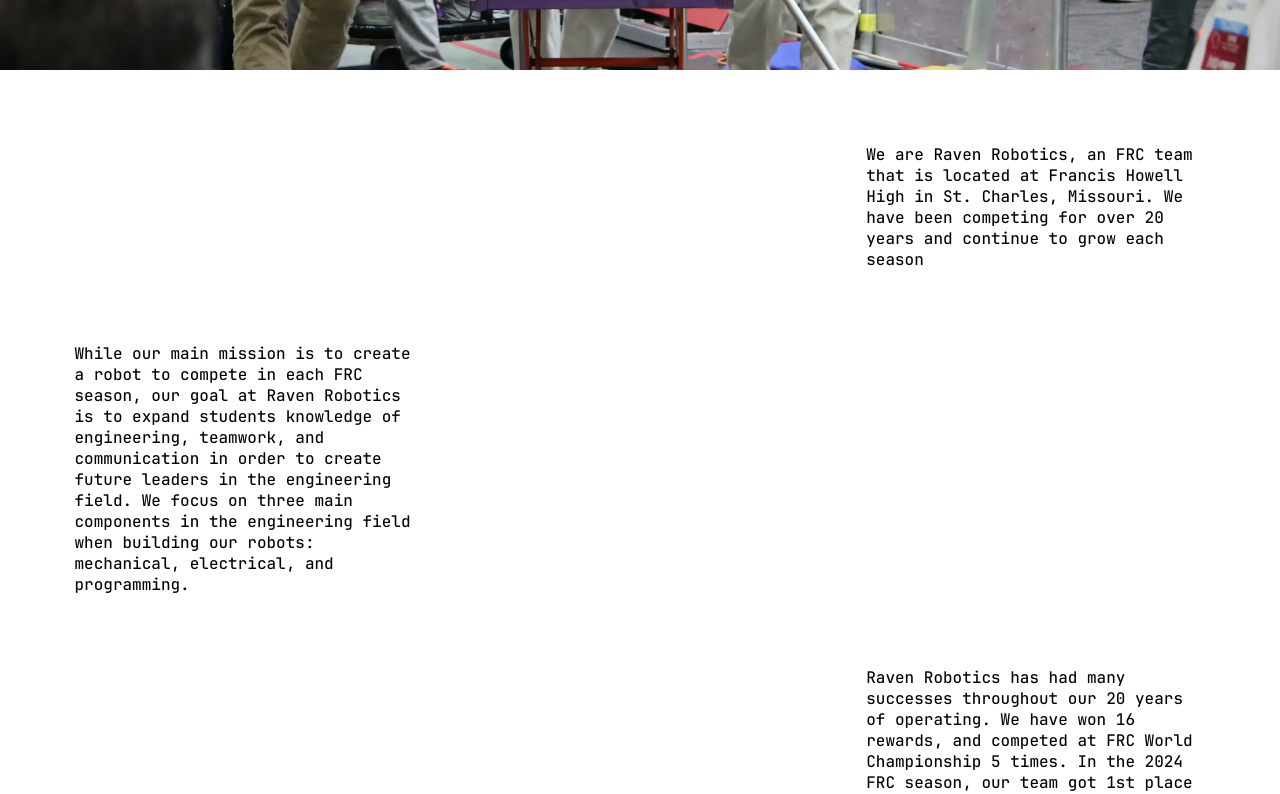
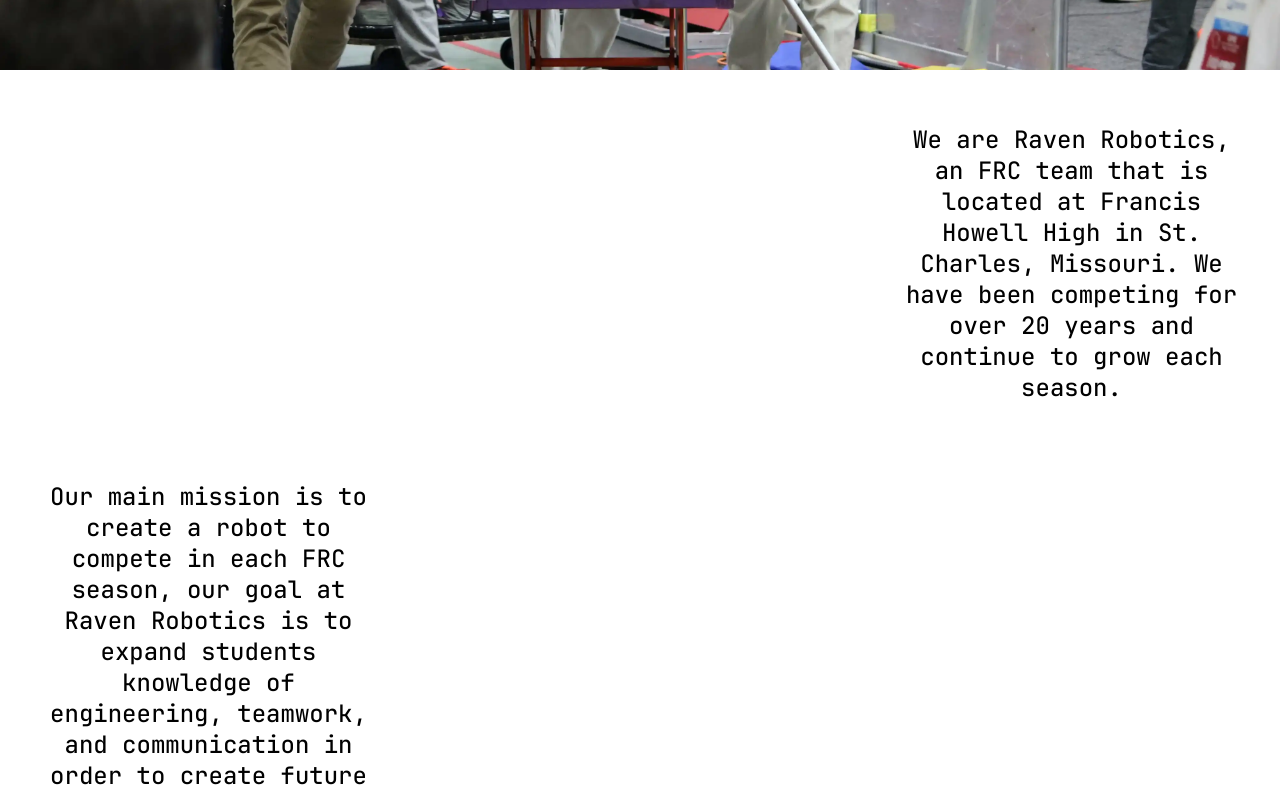
Before and after one commit to R-venRobotics1288/raven-website_-MIRROR-, a SvelteKit app: page / in a window 1280 px wide. Shown: the part 840-1634 px from the top of the page. Built offline with nearby package versions, Linux system fonts and the light colour scheme.

Commit message:
tweak spacing

```diff
--- a/src/routes/+page.svelte
+++ b/src/routes/+page.svelte
@@ -10,18 +10,24 @@
             <h1>We are Raven Robotics</h1>
         </div>
     </div>
-    <div style="margin: 3%;">
+    <div style="padding: 15px;">
         <div class="box">
             <div class="image_left"><enhanced:img src='$lib/assets/IMG_3829.jpg' alt='tmp logo' class="images"/></div>
-            <div class="text_right">We are Raven Robotics, an FRC team that is located at Francis Howell High in St. Charles, Missouri. We have been competing for over 20 years and continue to grow each season</div>
+            <div class="text_right"><p class="blurb">
+                We are Raven Robotics, an FRC team that is located at Francis Howell High in St. Charles, Missouri. We have been competing for over 20 years and continue to grow each season.
+            </p></div>
         </div>
         <div class="box">
-            <div class="text_left">While our main mission is to create a robot to compete in each FRC season, our goal at Raven Robotics is to expand students knowledge of engineering, teamwork, and communication in order to create future leaders in the engineering field. We focus on three main components in the engineering field when building our robots: mechanical, electrical, and programming.</div>
+            <div class="text_left"><p class="blurb">
+                Our main mission is to create a robot to compete in each FRC season, our goal at Raven Robotics is to expand students knowledge of engineering, teamwork, and communication in order to create future leaders in the engineering field. We focus on three main components in the engineering field when building our robots: mechanical, electrical, and programming.
+            </p></div>
             <div class="image_right"><enhanced:img src='$lib/assets/IMG_3582.jpg' alt='tmp logo' class="images"/></div>
         </div>
         <div class="box">
             <div class="image_left"><enhanced:img src='$lib/assets/IMG_3542.jpg' alt='tmp logo' class="images"/></div>
-            <div class="text_right">Raven Robotics has had many successes throughout our 20 years of operating. We have won 16 rewards, and competed at FRC World Championship 5 times. In the 2024 FRC season, our team got 1st place at the St. Louis regionals event and got 13th in our division at the 2024 FRC World Championship.</div>
+            <div class="text_right"><p class="blurb">
+                Raven Robotics has had many successes throughout our 20 years of operating. We have won 16 awards, and competed at FRC World Championship 5 times. In the 2024 FRC season, our team got 1st place at the St. Louis regionals event and got 13th in our division at the 2024 FRC World Championship.
+            </p></div>
         </div>
     </div>
 </body>
@@ -43,30 +49,40 @@
         display: flex;
         float: left;
         object-fit: none;
+        padding: 15px;
     }
     .image_right {
         width: 70%;
         display: flex;
         float: right;
         object-fit: none;
+        padding: 15px;
+
     }
     .text_left {
-        margin: 3%;
+        margin: 0%;
         width: 30%;
         justify-content: center;
         align-items: center;
         float: left;
         display: flex;
         flex-grow: 1;
+        padding: 15px;
     }
     .text_right {
-        margin: 3%;
+        margin: 0%;
         width: 30%;
         justify-content: center;
         align-items: center;
         float: right;
         display: flex;
         flex-grow: 1;
+        padding: 15px;
+    }
+    .blurb {
+        font-size: 18pt;
+        justify-content: center;
+        text-align: center;
     }
     .title {
         justify-content: center;
@@ -79,7 +95,7 @@
         background-image: url('$lib/assets/IMG_3788.webp');
         background-attachment: fixed;
         background-size: auto;
-            background-size: 100%;
+        background-size: 100%;
     }
     :global(body.dark) .title-text{
         display: flex;
@@ -87,6 +103,7 @@
         background-color: black;
         margin: 10px;
         padding: 10px;
+        justify-content: center;
     }
     :global(body.light) .title-text{
         display: flex;
```
Also changed, not shown: 1 other file (tests, documents, lock files or other folders).
